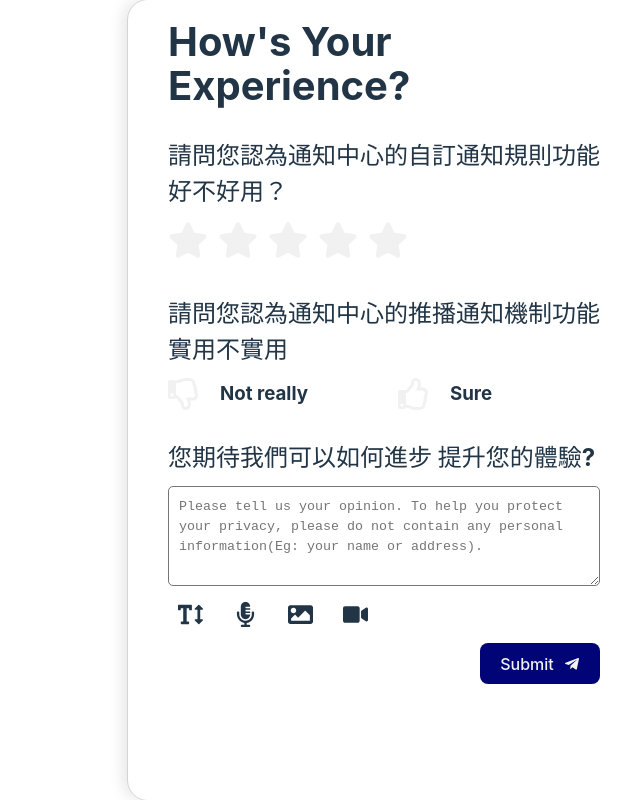
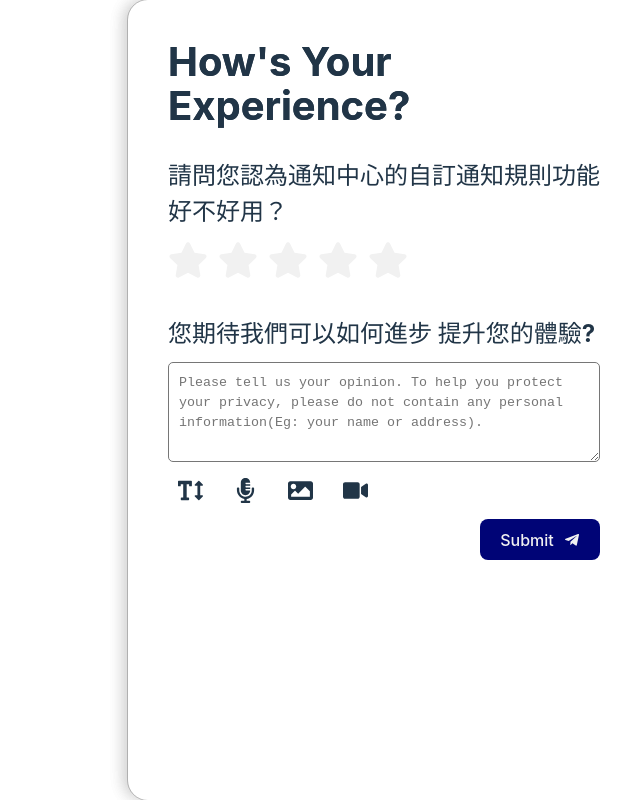
Before and after one commit to ChengXuJustin/Qnap-Feedback-Package, a React (Vite) app: page / in a window 1280 px wide. Shown: the whole page, without its empty margins (640-1280 px from the left). Built offline with nearby package versions, Linux system fonts and the light colour scheme.

Commit message:
Build Wizard Component

```diff
--- a/src/App.css
+++ b/src/App.css
@@ -61,7 +61,7 @@
 }
 
 .pd-frame{
-  padding: 20px 40px;
+  padding: 40px;
 }
 
 .pd-0{
--- a/src/App.jsx
+++ b/src/App.jsx
@@ -1,49 +1,53 @@
+import { useState } from 'react'
 import './App.css'
 import Citation from './components/Citation'
-import Feedback from './components/Feedback'
 import Feedback_1 from './components/Feedback_1'
 import Feedback_2 from './components/Feedback_2'
 import Wizard from './components/Wizard'
 import rating_text from './data/rating.json'
 
 
+
 const App = () => {
 
+  const [text, setText] = useState('')
+
+  const handleSubmit = (e) => {
+    e.preventDefault();
+    const blog = {text}
+    console.log(blog);
+  }
+
   return (
+    <div>
 
-    <div className='frame pd-frame bd-rd-frame-20 fh quesps of-y-scl'>
+      {/* Right Popup */}
+      <div className='frame pd-frame bd-rd-frame-20 fh quesps of-y-scl'>
 
-      <h1 className='mb-30' style={{fontSize:'40px'}}>How's Your Experience?</h1>
+        <form action="" onSubmit={handleSubmit}>
 
-      {/* <>
-        <Citation />
+          <h1 className='mb-30' style={{fontSize:'40px'}}>How's Your Experience?</h1>
 
-        <Feedback
-          id="rating"
-          data={rating_text}
-        />
+          {/* Type 1 */}
+          {/* <Feedback_1 data={rating_text}/> */}
 
-        <Feedback
-          id="practicality"
-          data={rating_text}
-        />
+          {/* Type 2 */}
+          {/* <Feedback_2 /> */}
 
-        <Feedback
-          id="openQues"
-          data={{}}
-        />
-      </> */}
+          {/* <div className='df fw jc-fe'>
+            <button className='sm-btn df aln-tm-ct jc-sb'>
+              Submit<FaTelegramPlane className='mg-l-10'/>
+            </button>
+          </div> */}
+        </form>
+
+      </div>
+
+      {/* Wizard */}
+      <Wizard data={rating_text}/>
+    </div>
 
 
-      {/* Type 1 */}
-      <Feedback_1 />
-
-      {/* Type 2 */}
-      <Feedback_2 />
-
-      {/* Type 3 */}
-      <Wizard />
-    </div>
   )
 }
 
--- a/src/components/Feedback.jsx
+++ b/src/components/Feedback.jsx
@@ -4,6 +4,8 @@ import Practicality from './Practicality'
 
 
 export function Feedback({ id, data }){
+
+
 
   const Feedback_id = () => {
     switch (id) {
--- a/src/components/Feedback_1.jsx
+++ b/src/components/Feedback_1.jsx
@@ -1,13 +1,12 @@
-import rating_text from '../data/rating.json'
 import pract_text from '../data/practicality.json'
 import Feedback from './Feedback'
 
-const Feedback_1 = () => {
+const Feedback_1 = ({ data = [] }) => {
   return (
     <div>
         <Feedback
             id="rating"
-            data={rating_text}
+            data={data}
         />
 
         <Feedback
--- a/src/components/OpenQuestion.jsx
+++ b/src/components/OpenQuestion.jsx
@@ -37,12 +37,12 @@ const OpenQuestion = () => {
   return (
     <div>
       <h2 className='mb-10'>您期待我們可以如何進步 提升您的體驗?</h2>
-      <form action="" onSubmit={handleSubmit}>
         <textarea
           name="open-question"
           id=""
           placeholder={open_placeholder}
           className='fw textAreah bd-rd-5 pd-10'
+          value={text}
           onChange={(e) => setText(e.target.value)}
         />
         <div>
@@ -66,12 +66,7 @@ const OpenQuestion = () => {
 
           </ul>
         </div>
-        <div className='df fw jc-fe'>
-          <button className='sm-btn df aln-tm-ct jc-sb'>
-            Submit<FaTelegramPlane className='mg-l-10'/>
-          </button>
-        </div>
-      </form>
+
     </div>
   )
 }
--- a/src/components/Rating.jsx
+++ b/src/components/Rating.jsx
@@ -9,7 +9,7 @@ const Rating = ( {listings = []} ) => {
 
     return (
       <div className='mb-10'>
-        <form action="" className=''>
+        {/* <form action="" className=''> */}
           {[...Array(5)].map((_, index) => {
             const currentRate = index + 1;
 
@@ -40,7 +40,7 @@ const Rating = ( {listings = []} ) => {
               </label>
             )
           })}
-        </form>
+        {/* </form> */}
       </div>
     );
   }
--- a/src/components/Wizard.jsx
+++ b/src/components/Wizard.jsx
@@ -1,10 +1,40 @@
-import React from 'react'
+import Feedback from './Feedback'
+import { FaTelegramPlane } from "react-icons/fa";
 
-const Wizard = () => {
+const Wizard = ({ data = [] }) => {
+
+  const handleSubmit = (e) => {
+    e.preventDefault();
+    const blog = {text}
+    console.log(blog);
+  }
+
   return (
-    <div>
 
+    <div className='frame pd-frame bd-rd-frame-20 fh quesps of-y-scl'>
+      <form action="" onSubmit={handleSubmit}>
+
+        <h1 className='mb-30' style={{fontSize:'40px'}}>How's Your Experience?</h1>
+
+        <div>
+          <Feedback
+            id="rating"
+            data={data}
+          />
+          <Feedback
+            id="openQues"
+            data={data}
+          />
+        </div>
+
+        <div className='df fw jc-fe'>
+          <button className='sm-btn df aln-tm-ct jc-sb'>
+            Submit<FaTelegramPlane className='mg-l-10'/>
+          </button>
+        </div>
+      </form>
     </div>
+
   )
 }
 
--- a/src/data/practicality.json
+++ b/src/data/practicality.json
@@ -1,9 +1,9 @@
 [
     {
         "id": 1,
-        "title": "請問您認為通知中心的推播通知機制功能實用不實用",
+        "title": "請問您認為Qsirch的RAG功能實用不實用",
         "description": [
-            ""
+            "RAG提供用戶提問NAS文件的資訊，系統會根據文件給回覆"
         ]
     }
 ]
```
